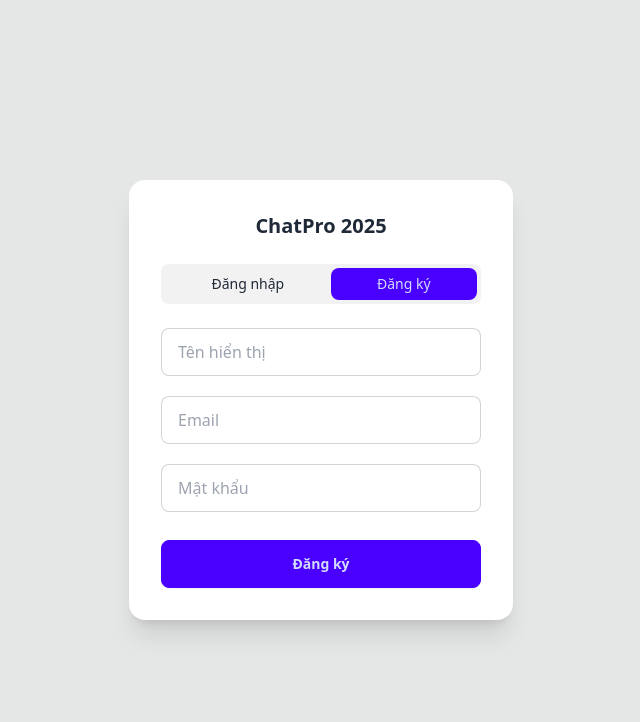
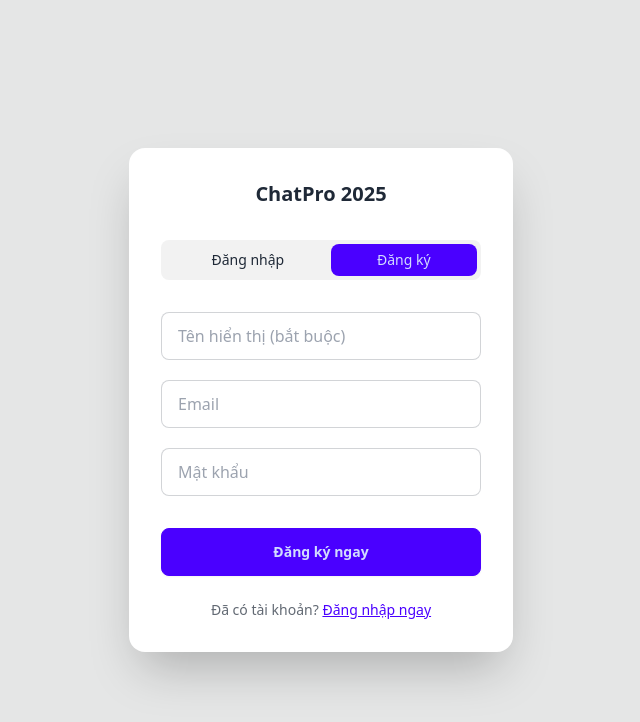
Before and after one commit to dumamaythangcrack/chatttkrealtime, a React (Vite) app in the folder client/: page / in a window 1280 px wide. Both pictures are taken after a click on the link "Đăng ký". Shown: the top 722 px of the page, without its empty margins (319-959 px from the left). Built offline with nearby package versions, Linux system fonts and the light colour scheme; no server answers.

Commit message:
Update Login.jsx

```diff
--- a/client/src/components/Login.jsx
+++ b/client/src/components/Login.jsx
@@ -6,8 +6,15 @@ export default function Login({ setToken, setUser }) {
   const [email, setEmail] = useState('')
   const [password, setPassword] = useState('')
   const [displayName, setDisplayName] = useState('')
+  const [loading, setLoading] = useState(false) // thêm loading cho đẹp
 
   const handleSubmit = async () => {
+    if (!email || !password || (!isLogin && !displayName)) {
+      alert('Vui lòng điền đầy đủ thông tin!')
+      return
+    }
+
+    setLoading(true)
     try {
       const url = import.meta.env.VITE_BACKEND_URL || 'http://localhost:3000'
       const endpoint = isLogin ? 'login' : 'register'
@@ -25,35 +32,91 @@ export default function Login({ setToken, setUser }) {
       setToken(res.data.token)
       setUser(res.data.user)
 
-    // Thông báo đẹp thay vì alert thô
-    alert(`Chào mừng ${res.data.user.displayName || res.data.user.email} đã ${isLogin ? 'đăng nhập' : 'đăng ký'} thành công!`)
+      // Thông báo thành công đẹp lung linh
+      alert(
+        `Chào mừng ${res.data.user.displayName || res.data.user.email}!\n` +
+        `${isLogin ? 'Đăng nhập' : 'Đăng ký'} thành công 🎉`
+      )
 
-    // Nếu muốn tự động chuyển trang thì thêm dòng này cũng được:
-    // window.location.href = '/'   hoặc dùng navigate nếu có react-router
+      // Không cần reload nữa vì App.jsx đã được fix load từ localStorage ngay từ đầu
 
     } catch (err) {
-    const msg = err.response?.data?.error || 'Lỗi kết nối server'
-    alert(msg)
+      const msg = err.response?.data?.error || 'Lỗi kết nối server. Vui lòng thử lại!'
+      alert('Lỗi: ' + msg)
+    } finally {
+      setLoading(false)
     }
   }
 
   return (
     <div className="min-h-screen flex items-center justify-center bg-base-300">
-      <div className="card w-96 bg-base-100 shadow-xl">
+      <div className="card w-96 bg-base-100 shadow-2xl">
         <div className="card-body">
-          <h2 className="card-title justify-center text-2xl">ChatPro 2025</h2>
-          <div className="tabs tabs-boxed my-4">
-            <a className={`tab ${isLogin ? 'tab-active' : ''}`} onClick={() => setIsLogin(true)}>Đăng nhập</a>
-            <a className={`tab ${!isLogin ? 'tab-active' : ''}`} onClick={() => setIsLogin(false)}>Đăng ký</a>
+          <h2 className="card-title justify-center text-3xl font-bold mb-6">
+            ChatPro 2025
+          </h2>
+
+          <div className="tabs tabs-boxed mb-6">
+            <a
+              className={`tab tab-lg ${isLogin ? 'tab-active' : ''}`}
+              onClick={() => setIsLogin(true)}
+            >
+              Đăng nhập
+            </a>
+            <a
+              className={`tab tab-lg ${!isLogin ? 'tab-active' : ''}`}
+              onClick={() => setIsLogin(false)}
+            >
+              Đăng ký
+            </a>
           </div>
+
           {!isLogin && (
-            <input type="text" placeholder="Tên hiển thị" className="input input-bordered w-full" value={displayName} onChange={e => setDisplayName(e.target.value)} />
+            <input
+              type="text"
+              placeholder="Tên hiển thị (bắt buộc)"
+              className="input input-bordered w-full mb-3"
+              value={displayName}
+              onChange={(e) => setDisplayName(e.target.value)}
+              disabled={loading}
+            />
           )}
-          <input type="email" placeholder="Email" className="input input-bordered w-full mt-3" value={email} onChange={e => setEmail(e.target.value)} />
-          <input type="password" placeholder="Mật khẩu" className="input input-bordered w-full mt-3" value={password} onChange={e => setPassword(e.target.value)} />
-          <button className="btn btn-primary mt-5 w-full" onClick={handleSubmit}>
-            {isLogin ? 'Đăng nhập' : 'Đăng ký'}
+
+          <input
+            type="email"
+            placeholder="Email"
+            className="input input-bordered w-full mb-3"
+            value={email}
+            onChange={(e) => setEmail(e.target.value)}
+            disabled={loading}
+          />
+
+          <input
+            type="password"
+            placeholder="Mật khẩu"
+            className="input input-bordered w-full mb-6"
+            value={password}
+            onChange={(e) => setPassword(e.target.value)}
+            disabled={loading}
+          />
+
+          <button
+            className={`btn btn-primary w-full ${loading ? 'loading' : ''}`}
+            onClick={handleSubmit}
+            disabled={loading}
+          >
+            {loading ? 'Đang xử lý...' : isLogin ? 'Đăng nhập' : 'Đăng ký ngay'}
           </button>
+
+          <div className="text-center text-sm text-base-content/70 mt-4">
+            {isLogin ? 'Chưa có tài khoản?' : 'Đã có tài khoản?'}{' '}
+            <a
+              className="link link-primary"
+              onClick={() => setIsLogin(!isLogin)}
+            >
+              {isLogin ? 'Đăng ký miễn phí' : 'Đăng nhập ngay'}
+            </a>
+          </div>
         </div>
       </div>
     </div>
```
Lines whose indentation alone changed are shown as unchanged.
